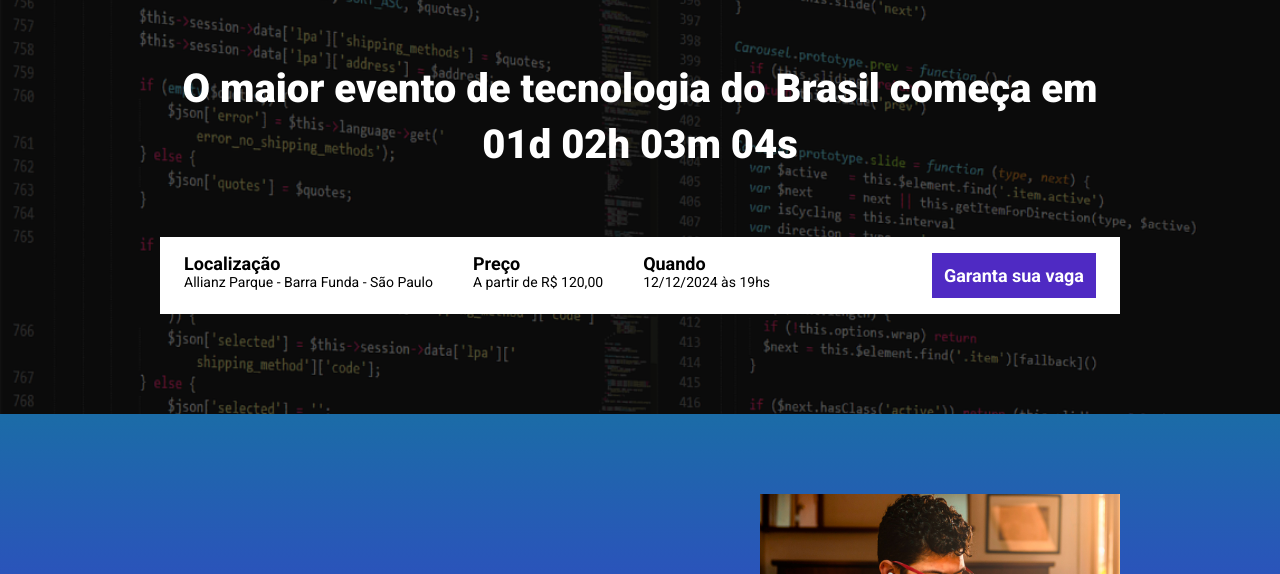
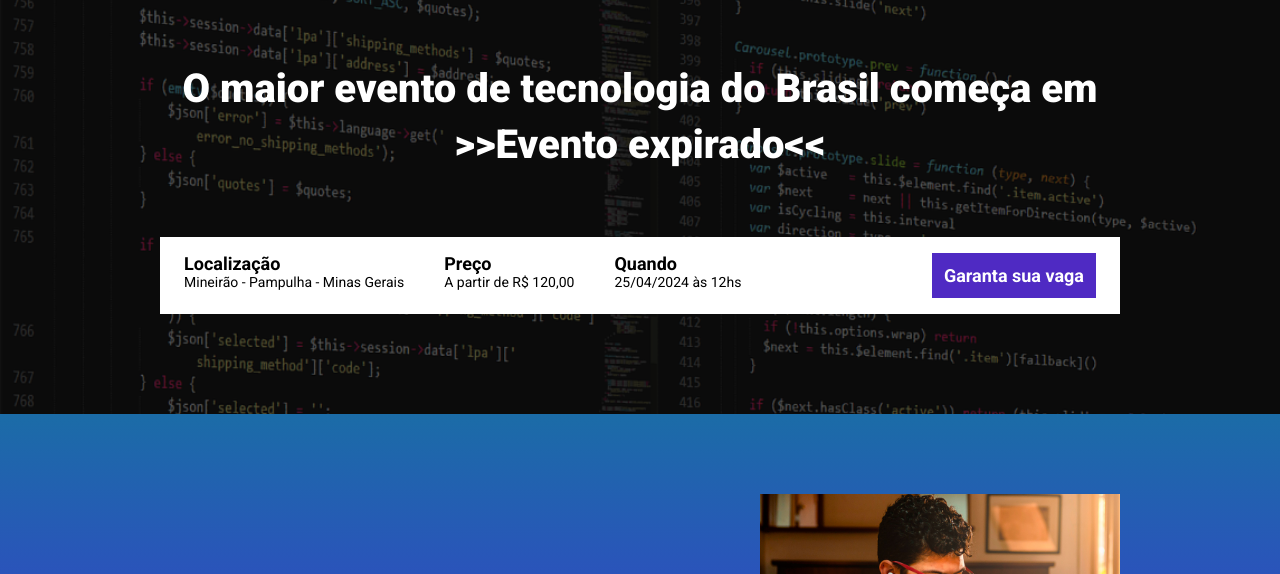
Before and after one commit to EdmarAugust0/landing_pageEbac, a website built with Parcel: page src/index.html in a window 1280 px wide. Shown: the part 147-721 px from the top of the page. Built offline with nearby package versions, Linux system fonts and the light colour scheme.

Commit message:
added countdown

```diff
--- a/package.json
+++ b/package.json
@@ -2,9 +2,9 @@
   "name": "landing_pageebac",
   "version": "1.0.0",
   "description": "",
-  "main": "index.js",
   "scripts": {
     "dev": "parcel src/index.html src/styles/main.scss src/scripts/main.js",
+    "build": "parcel build src/index.html",
     "test": "echo \"Error: no test specified\" && exit 1"
   },
   "author": "",
--- a/src/index.html
+++ b/src/index.html
@@ -15,13 +15,13 @@
         <div class="container">
             <img class="hero__logo" src="./images/ebac_logo.svg" alt="EBAC">
             <p class="hero__text">
-                O maior evento de tecnologia do Brasil começa em 01d 02h 03m 04s
+                O maior evento de tecnologia do Brasil começa em <span id="counter"></span>
             </p>
             <div class="infos-bar">
                 <ul class="infos-bar__infos">
                     <li class="infos-bar__infos__item">
                         <b>Localização</b>
-                        Allianz Parque - Barra Funda - São Paulo
+                        Mineirão - Pampulha - Minas Gerais
                     </li>
                     <li class="infos-bar__infos__item">
                         <b>Preço</b>
@@ -29,7 +29,7 @@
                     </li>
                     <li class="infos-bar__infos__item">
                         <b>Quando</b>
-                        12/12/2024 às 19hs
+                        25/04/2024 às 12hs
                     </li>
                 </ul>
                 <a class="button button--primary" href="https://www.youtube.com/watch?v=n_EVldaWng0">
--- a/src/scripts/main.js
+++ b/src/scripts/main.js
@@ -1 +1,27 @@
 AOS.init();
+
+const dataDoEvento = new Date("Apr 25, 2024 12:00:00");
+const timeStampDoEvento = dataDoEvento.getTime();
+
+const contaAsHoras = setInterval(function() {
+    const agora = new Date();
+    const timeStampAtual = agora.getTime();
+
+    const distanciaAteEvento = timeStampDoEvento - timeStampAtual;
+
+    const diaEmMs = 1000 * 60 * 60 * 24;
+    const horaEmMs = 1000 * 60 * 60;
+    const minutoEmMs = 1000 * 60;
+
+    const diasAteEvento = Math.floor(distanciaAteEvento / diaEmMs);
+    const horasAteEvento = Math.floor((distanciaAteEvento % diaEmMs) / horaEmMs);
+    const minutosAteEvento = Math.floor((distanciaAteEvento % horaEmMs) / minutoEmMs);
+    const segundosAteEvento = Math.floor((distanciaAteEvento % minutoEmMs) / 1000);
+
+    document.getElementById('counter').innerHTML = `${diasAteEvento}d ${horasAteEvento}h ${minutosAteEvento}m ${segundosAteEvento}s`;
+
+    if (distanciaAteEvento - 0) {
+        clearInterval(contaAsHoras);
+        document.getElementById('counter').innerHTML = '>>Evento expirado<<'
+    }
+}, 1000);
```
